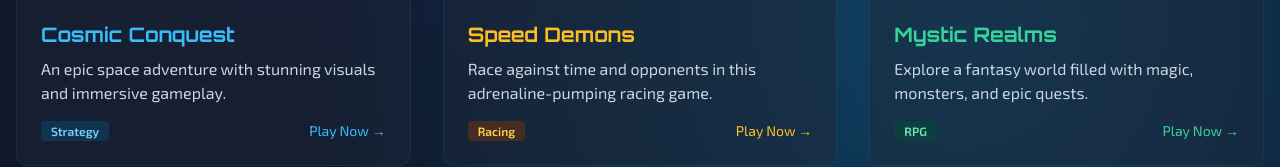
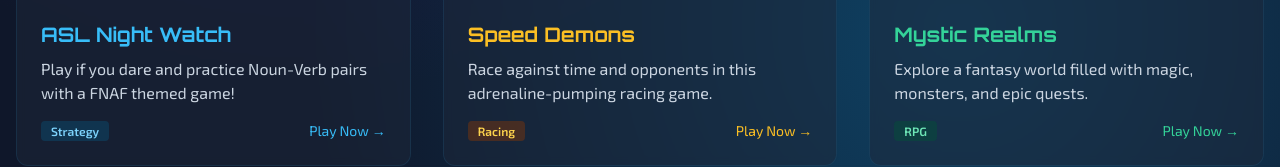
Before and after one commit to mrlongmore/Mr.-Longmore-s-Games, a plain HTML site: page index.html in a window 1280 px wide. Shown: the part 853-1020 px from the top of the page. Drawn offline with nearby package versions, Linux system fonts and the light colour scheme.

Commit message:
Update index.html

```diff
--- a/index.html
+++ b/index.html
@@ -157,11 +157,11 @@ index.htmlf
                         </div>
                     </div>
                     <div class="p-6">
-                        <h3 class="text-xl font-bold mb-2 game-title text-sky-400">Cosmic Conquest</h3>
-                        <p class="text-slate-300 mb-4">An epic space adventure with stunning visuals and immersive gameplay.</p>
+                        <h3 class="text-xl font-bold mb-2 game-title text-sky-400">ASL Night Watch</h3>
+                        <p class="text-slate-300 mb-4">Play if you dare and practice Noun-Verb pairs with a FNAF themed game!</p>
                         <div class="flex justify-between items-center">
                             <span class="bg-sky-900/50 text-sky-300 text-xs font-semibold px-2.5 py-0.5 rounded">Strategy</span>
-                            <a href="#" class="text-sky-400 hover:text-sky-300 font-medium text-sm">Play Now →</a>
+                            <a href="fnaf.html" class="text-sky-400 hover:text-sky-300 font-medium text-sm">Play Now →</a>
                         </div>
                     </div>
                 </div>
```
